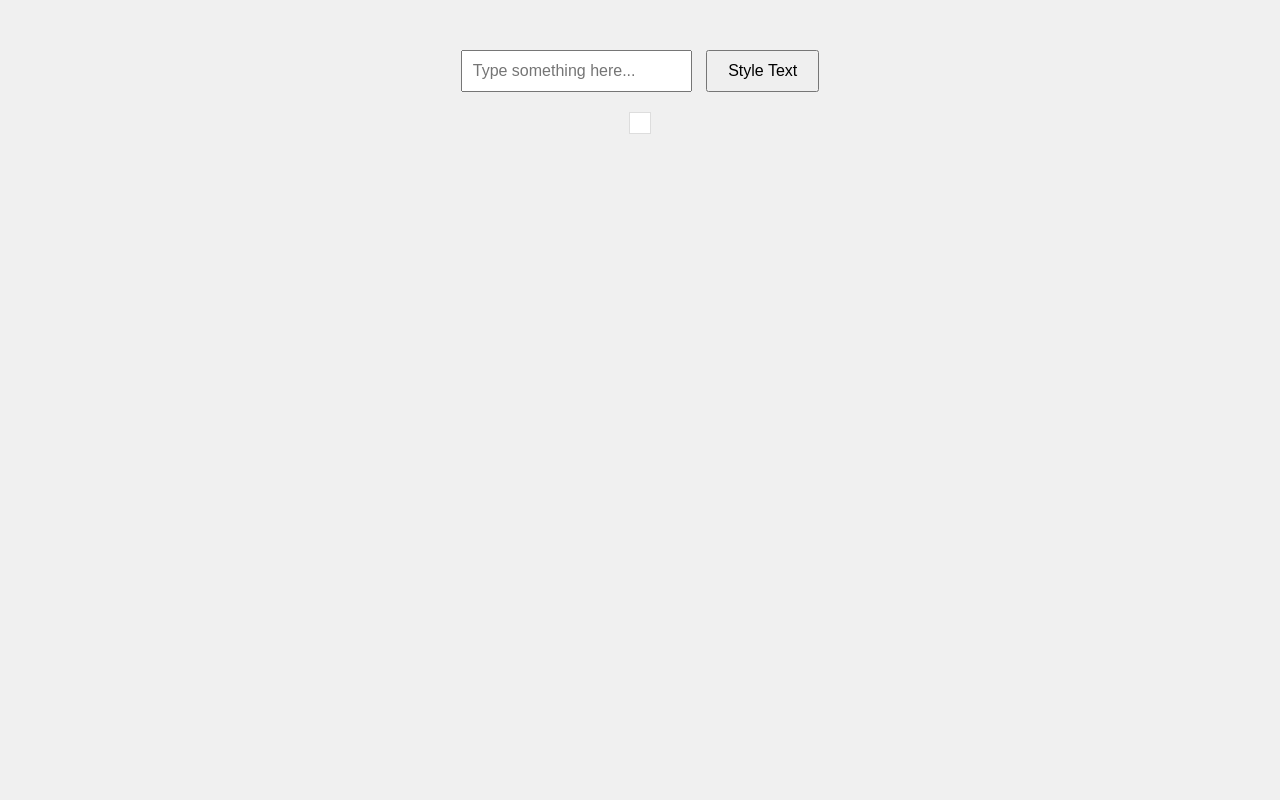
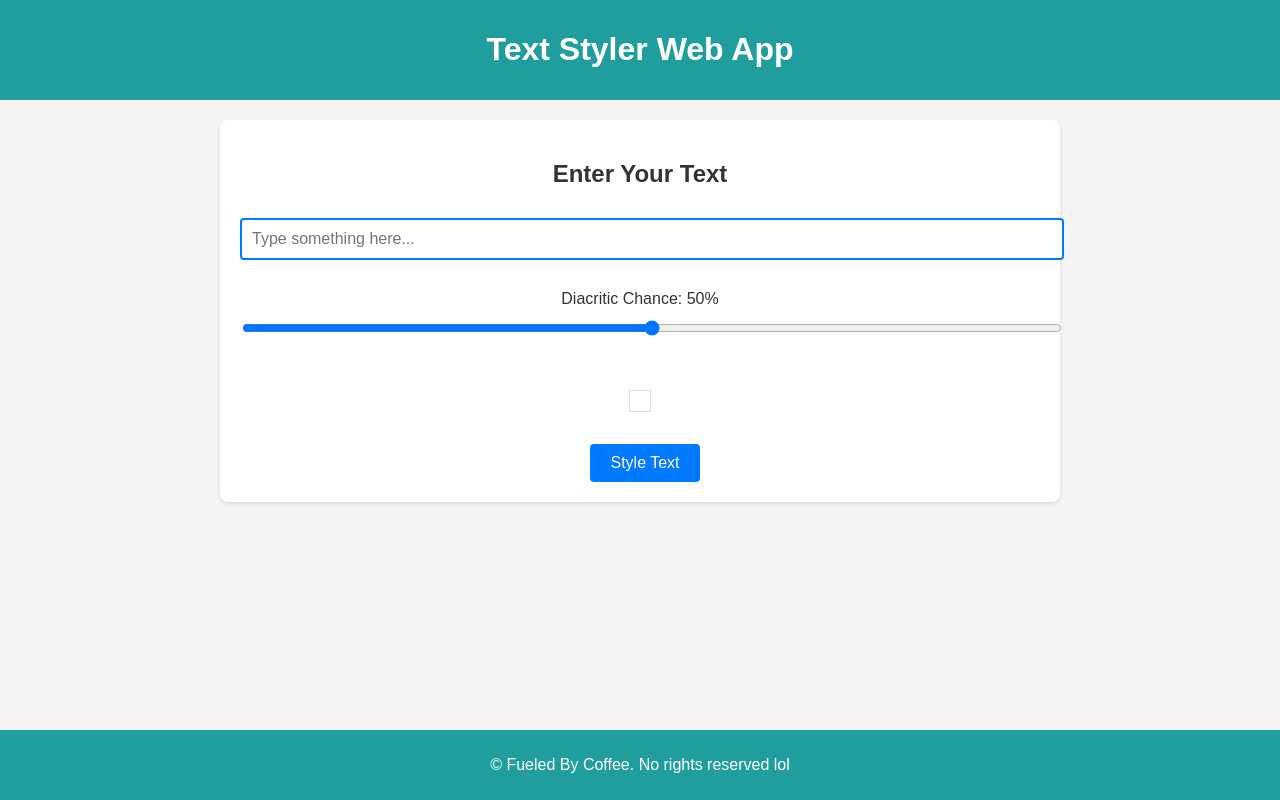
Before and after one commit to Skidbladnr/7Bridges-Diacritic-Generator, a plain HTML site: page index.html in a window 1280 px wide. Drawn offline with Linux system fonts and the light colour scheme.

Commit message:
Ver. 0.1.1: Added a slider to allow the user to control likelihood of a letter being generated with a diacritic. Updates in real-time.

```diff
--- a/index.html
+++ b/index.html
@@ -3,15 +3,99 @@
 <head>
     <meta charset="UTF-8">
     <meta name="viewport" content="width=device-width, initial-scale=1.0">
-    <title>Random Text Styler</title>
+    <title>Text Styler Web App</title>
     <link rel="stylesheet" href="styles.css">
+    <style>
+        /* Add some basic styling */
+        body {
+            font-family: 'Futura Bold', sans-serif;
+            background-color: #f4f4f4;
+            margin: 0;
+            padding: 0;
+            color: #333;
+            text-align: center;
+        }
+        header {
+            background-color: #209e9e;
+            color: white;
+            padding: 10px 0;
+        }
+        footer {
+            background-color: #209e9e;
+            color: white;
+            padding: 10px 0;
+            position: fixed;
+            bottom: 0;
+            width: 100%;
+        }
+        .container {
+            max-width: 800px;
+            margin: 20px auto;
+            padding: 20px;
+            background: white;
+            border-radius: 8px;
+            box-shadow: 0 2px 4px rgba(0,0,0,0.1);
+        }
+        input[type="text"] {
+            width: 100%;
+            padding: 10px;
+            margin: 10px 0;
+            border: 2px solid #007BFF;
+            border-radius: 4px;
+            font-size: 16px;
+        }
+        button {
+            background-color: #007BFF;
+            color: white;
+            border: none;
+            padding: 10px 20px;
+            font-size: 16px;
+            border-radius: 4px;
+            cursor: pointer;
+            margin-top: 10px;
+        }
+        button:hover {
+            background-color: #0056b3;
+        }
+        #output {
+            margin-top: 20px;
+            font-size: 18px;
+            line-height: 1.6;
+        }
+        .slider-container {
+            margin: 20px 0;
+        }
+        #diacriticChance {
+            width: 100%;
+        }
+        #diacriticValue {
+            font-size: 16px;
+        }
+    </style>
 </head>
 <body>
-    <div>
-        <input type="text" id="userInput" placeholder="Type something here...">
+    <header>
+        <h1>Text Styler Web App</h1>
+    </header>
+
+    <div class="container">
+        <h2>Enter Your Text</h2>
+        <input type="text" id="userInput" placeholder="Type something here..." />
+        <div class="slider-container">
+            <label for="diacriticChance">Diacritic Chance: <span id="diacriticValue">50%</span></label>
+            <input type="range" id="diacriticChance" min="0" max="100" value="50">
+        </div>
+        <div id="output"></div>
+        <br></br>
         <button onclick="styleText()">Style Text</button>
+
+
     </div>
-    <div id="output"></div>
+
+    <footer>
+        <p>&copy; Fueled By Coffee. No rights reserved lol</p>
+    </footer>
+
     <script src="script.js"></script>
 </body>
 </html>
--- a/script.js
+++ b/script.js
@@ -83,7 +83,7 @@ document.addEventListener('DOMContentLoaded', function() {
         const outputDiv = document.getElementById('output');
         outputDiv.innerHTML = '';
 
-        const diacriticChance = 30; // 30% chance of a letter having a diacritic
+        const diacriticChance = document.getElementById('diacriticChance').value; // Allows the user to choose the chance (in %) that a letter will be generated with a diacritic
 
         for (let char of input) {
             let span = document.createElement('span');
@@ -99,5 +99,17 @@ document.addEventListener('DOMContentLoaded', function() {
             outputDiv.appendChild(span);
         }
     }
+
+    // Update diacritic value display as the slider changes
+    const diacriticChanceInput = document.getElementById('diacriticChance');
+    const diacriticValueDisplay = document.getElementById('diacriticValue');
+    diacriticChanceInput.addEventListener('input', function() {
+        diacriticValueDisplay.textContent = `${diacriticChanceInput.value}%`;
+        styleText()
+    });
+
+    document.getElementById('userInput').addEventListener('input', function() {
+        styleText(); // Update text style when user types
+    });
     window.styleText = styleText;
 });
```
